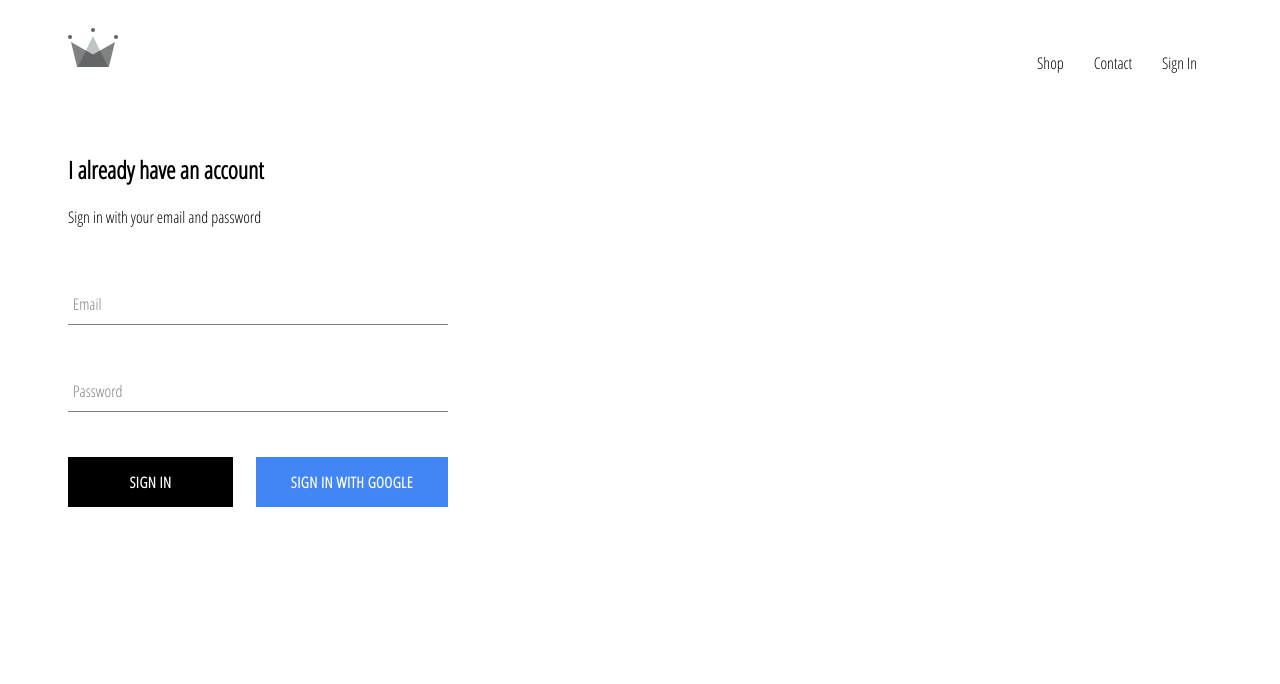
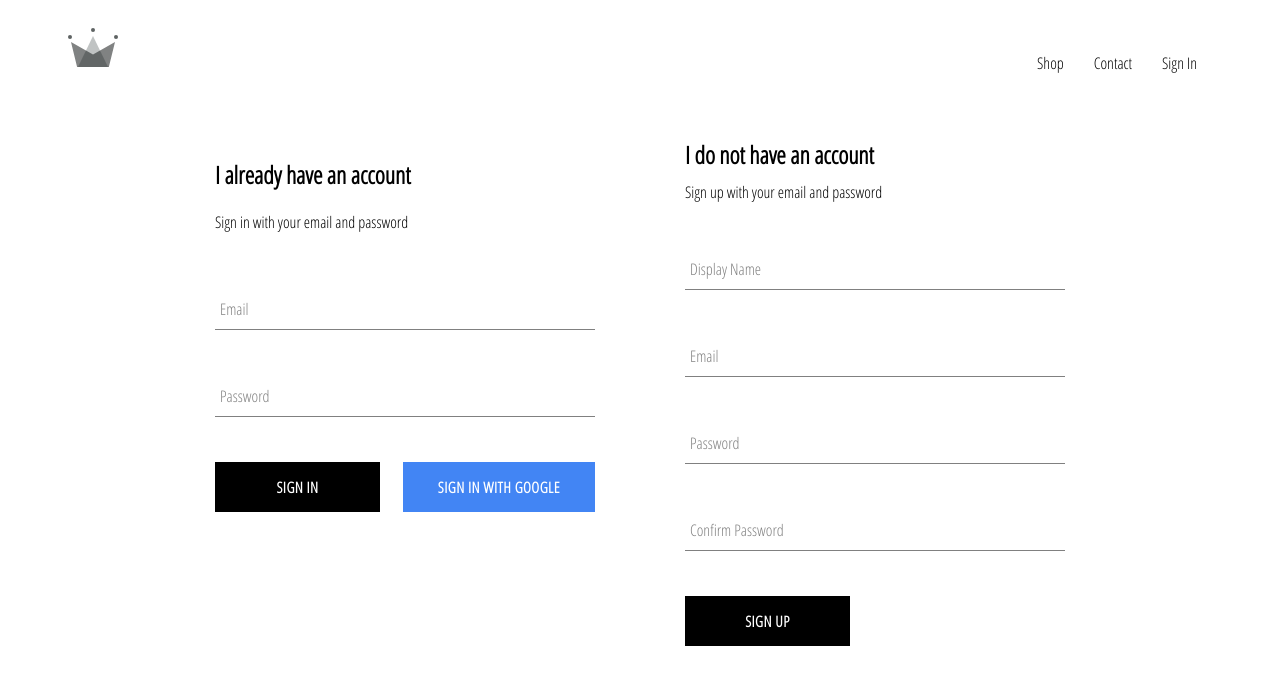
Before and after one commit to stevenkirwan/crown-clothing, a React (Create React App) app: page /signin in a window 1280 px wide. Shown: the top 684 px of the page. Built offline with nearby package versions, Linux system fonts and the light colour scheme; no server answers.

Commit message:
added firebase utils, firestore to store auth users

```diff
--- a/src/App.js
+++ b/src/App.js
@@ -1,7 +1,7 @@
 import React, { Component } from "react";
 import { Route, Switch } from "react-router-dom";
 
-import { auth } from "./firebase/firebase.utils";
+import { auth, currebtUserProfileData } from "./firebase/firebase.utils";
 
 // components
 import { Header } from "./components/header/Header.component";
@@ -20,21 +20,30 @@
 
   unsubscribeFromAuth = null;
 
-  componentDidMount(){
-    this.unsubscribeFromAuth = auth.onAuthStateChanged(user => {
-      this.setState({currentUser: user})
-      console.log(user);
-    })
+  componentDidMount() {
+    this.unsubscribeFromAuth = auth.onAuthStateChanged(async userAuth => {
+      if (userAuth) {
+        const userRef = await currebtUserProfileData(userAuth);
+
+        userRef.onSnapshot(snapShot => {
+          this.setState({
+            currentUser: { id: snapShot.id, ...snapShot.data() }
+          })
+        });
+      }
+
+      this.setState({ currentUser: userAuth });
+    });
   }
 
-  componentWillUnmount(){
+  componentWillUnmount() {
     this.unsubscribeFromAuth();
   }
 
   render() {
     return (
       <div>
-        <Header currentUser={this.state.currentUser}/>
+        <Header currentUser={this.state.currentUser} />
         <Switch>
           <Route exact path="/" component={Homepage} />
           <Route exact path="/shop" component={Shop} />
--- /dev/null
+++ b/src/components/signup/Signup.component.jsx
@@ -0,0 +1,101 @@
+import React, { Component } from "react";
+
+import { FormInput } from "../../components/formInput/FormInput.component";
+import { CustomButton } from "../customButton/customButton.component";
+
+import { auth, currebtUserProfileData } from "../../firebase/firebase.utils";
+
+import "./Signup.styles.scss";
+
+class SignUp extends Component {
+  constructor(props) {
+    super(props);
+    this.state = {
+      displayName: "",
+      email: "",
+      password: "",
+      confirmPassword: ""
+    };
+  }
+
+  handleSubmit = async e => {
+    e.preventDefault();
+
+    const { displayName, email, password, confirmPassword } = this.state;
+
+    if (password !== confirmPassword) {
+      alert("Passwords dont match");
+      return;
+    }
+
+    try {
+      const { user } = await auth.createUserWithEmailAndPassword(
+        email,
+        password
+      );
+
+      await currebtUserProfileData(user, { displayName });
+
+      this.setState({
+        displayName: "",
+        email: "",
+        password: "",
+        confirmPassword: ""
+      });
+    } catch (error) {
+      console.error(error);
+    }
+  };
+
+  handleChange = e => {
+    const { name, value } = e.target;
+
+    this.setState({ [name]: value });
+  };
+  render() {
+    const { displayName, email, password, confirmPassword } = this.state;
+    return (
+      <div className="signup">
+        <h2 className="title">I do not have an account</h2>
+        <span>Sign up with your email and password</span>
+        <form className="signup-form" onSubmit={this.handleSubmit}>
+          <FormInput
+            type="text"
+            name="displayName"
+            value={displayName}
+            onChange={this.handleChange}
+            label="Display Name"
+            required
+          />
+          <FormInput
+            type="email"
+            name="email"
+            value={email}
+            onChange={this.handleChange}
+            label="Email"
+            required
+          />
+          <FormInput
+            type="password"
+            name="password"
+            value={password}
+            onChange={this.handleChange}
+            label="Password"
+            required
+          />
+          <FormInput
+            type="password"
+            name="confirmPassword"
+            value={confirmPassword}
+            onChange={this.handleChange}
+            label="Confirm Password"
+            required
+          />
+          <CustomButton type="submit">Sign Up</CustomButton>
+        </form>
+      </div>
+    );
+  }
+}
+
+export default SignUp;
--- /dev/null
+++ b/src/components/signup/Signup.styles.scss
@@ -0,0 +1,9 @@
+.signup{
+    display:flex;
+    flex-direction:column;
+    width:380px;
+
+    .title{
+        margin:10px 0;
+    }
+}
--- a/src/firebase/firebase.utils.js
+++ b/src/firebase/firebase.utils.js
@@ -13,6 +13,32 @@
   measurementId: "G-FLZB557M98"
 };
 
+export const currebtUserProfileData = async (userAuth, additionalData) => {
+  if (!userAuth) return;
+
+  const userRef = firestore.doc(`users/${userAuth.uid}`);
+
+  const snapShot = await userRef.get();
+
+  if (!snapShot.exists) {
+    const { displayName, email } = userAuth;
+    const createdAt = new Date();
+
+    try {
+      await userRef.set({
+        displayName,
+        email,
+        createdAt,
+        ...additionalData
+      });
+    } catch (error) {
+      console.log("Error creating user", error.message);
+    }
+  }
+
+  return userRef;
+};
+
 firebase.initializeApp(config);
 
 export const auth = firebase.auth();
--- a/src/pages/signInAndSignUp/SignInAndSignUp.component.jsx
+++ b/src/pages/signInAndSignUp/SignInAndSignUp.component.jsx
@@ -1,11 +1,15 @@
-import React from 'react';
+import React from "react";
 
 // styles
 import "./SignInAndSignUp.styles.scss";
 
 // components
 import SignIn from "../../components/signIn/SignIn.component";
+import SignUp from "../../components/signup/Signup.component";
 
 export const SignInAndSignUp = () => (
-    <div className="sign-in-and-sign-up"><SignIn/></div>
+  <div className="sign-in-and-sign-up">
+    <SignIn />
+    <SignUp />
+  </div>
 );
--- a/src/pages/signInAndSignUp/SignInAndSignUp.styles.scss
+++ b/src/pages/signInAndSignUp/SignInAndSignUp.styles.scss
@@ -0,0 +1,6 @@
+.sign-in-and-sign-up{
+    width:850px;
+    display:flex;
+    justify-content:space-between;
+    margin:30px auto;
+}
```
